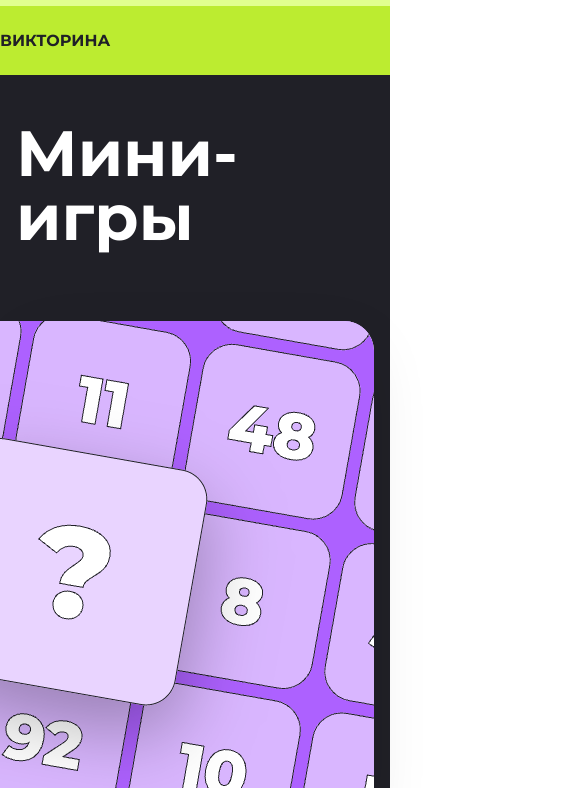
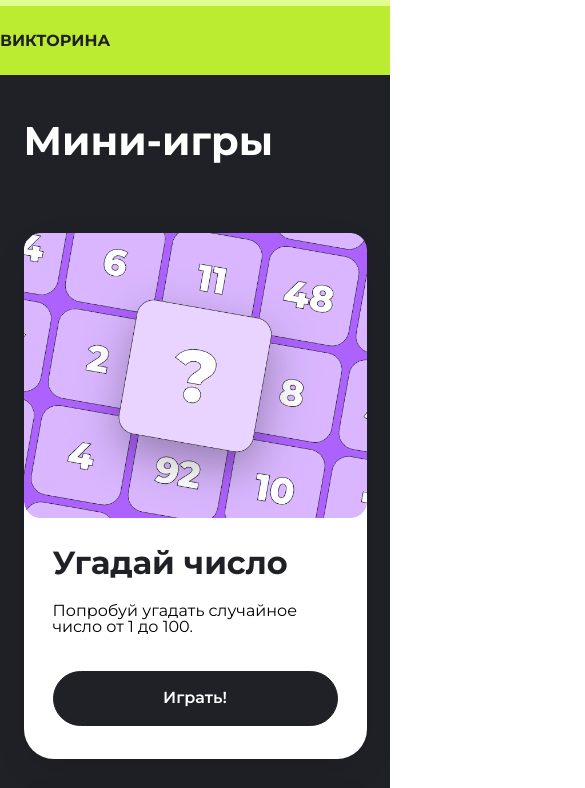
Before and after one commit to maloyyyt/2-nd-course-hw, a plain HTML site: page index.html in a window 390 px wide. Shown: the part 680-1468 px from the top of the page, 585 px wide, since content can reach past the window. Drawn offline with Linux system fonts and the light colour scheme.

Commit message:
hw4 done

```diff
--- a/_mobile.scss
+++ b/_mobile.scss
@@ -70,4 +70,82 @@
     .games {
         display: none;
     }
+    .minigames {
+        display: flex;
+        flex-direction: column;
+        align-items: center;
+        &__title {
+            color: rgba(255, 255, 255, 1);
+            font-family: Montserrat;
+            font-size: 40px;
+            font-weight: 700;
+            line-height: 100%;
+            letter-spacing: 0px;
+            text-align: left;
+        }
+    }
+    .card-mini {
+        display: flex;
+        gap: 32px;
+        flex-direction: column;
+        align-items: center;
+        &__content {
+            display: flex;
+            flex-direction: column;
+            justify-content: flex-start;
+            align-items: flex-start;
+            border-radius: 30px;
+            box-shadow: 0px 11.44px 38.33903884887695px -6.87px rgba(0, 0, 0, 0.13);
+            background: rgba(255, 255, 255, 1);
+            width: 343px;
+        }
+        &__title {
+            color: rgba(32, 32, 39, 1);
+            font-family: Montserrat;
+            font-size: 32px;
+            font-weight: 700;
+            line-height: 100%;
+            letter-spacing: 0px;
+            text-align: left;
+        }
+        &__subtitle {
+            color: rgba(0, 0, 0, 1);
+            font-family: Montserrat;
+            font-size: 16px;
+            font-weight: 400;
+            line-height: 100%;
+            letter-spacing: 0px;
+            text-align: left;
+        }
+        &__img {
+            width: 343px;
+            height: 284.93px;
+        }
+        &__box {
+            width: 284.93px;
+            padding: 29px;
+            padding-bottom: 33px;
+        }
+        &__button {
+            width: 285px;
+            height: 55px;
+            display: flex;
+            flex-direction: row;
+            justify-content: center;
+            align-items: center;
+            gap: 10;
+            padding: 16px 28px 16px 28px;
+            box-sizing: border-box;
+            border: 1px solid rgba(32, 32, 39, 1);
+            border-radius: 60px;
+            background: rgba(32, 32, 39, 1);
+            color: rgba(255, 255, 255, 1);
+            font-family: Montserrat;
+            font-size: 16px;
+            font-weight: 600;
+            line-height: 20px;
+            letter-spacing: 0%;
+            text-align: center;
+        }
+    }
 }
--- /dev/null
+++ b/hw_js/hw4.js
@@ -0,0 +1,48 @@
+//1 задание
+console.log("Привет");
+console.log("Привет");
+
+//2 задание
+for (let i = 1; i <= 5; i++) {
+  console.log(i);
+}
+
+//3 задание
+for (let i = 7; i <= 22; i++) {
+  console.log(i);
+}
+
+//4 задание
+const obj = {
+  "Коля": '200',
+  "Вася": '300',
+  "Петя": '400'
+};
+
+for (let key in obj) {
+  console.log(`${key} — зарплата ${obj[key]} долларов`);
+}
+
+//5 задание
+let n = 1000;
+let num = 0;
+
+while (n >= 50) {
+  n /= 2;
+  num++;
+}
+
+console.log(`Результат деления: ${n}`);
+console.log(`Количество итераций: ${num}`);
+
+//6 задание
+const firstFriday = 3;
+let fridays = [];
+
+for (let day = firstFriday; day <= 31; day += 7) {
+  fridays.push(day);
+}
+
+fridays.forEach(day => {
+  console.log(`Сегодня пятница, ${day}-е число. Необходимо подготовить отчет.`);
+});
--- a/index.html
+++ b/index.html
@@ -91,50 +91,50 @@
                 <div class="minigames__card-item">
                     <div class="card-mini">
                         <article class="card-mini__content reverse">
-                            <img src="img/mini_card1.png" alt="Изображение Игры Угадай число">
+                            <img src="img/mini_card1.png" class="card-mini__img" alt="Изображение Игры Угадай число">
                             <div class="card-mini__box">
                                 <p class="card-mini__title">Угадай число</p>
-                                <p class="card-mini__subtitle">Попробуй угадать случайное<br>число от 1 до 100.</p>
+                                <p class="card-mini__subtitle">Попробуй угадать случайное число от 1 до 100.</p>
                                 <a href="#" class="card-mini__button">Играть!</a>
                             </div>
                         </article>
                         <article class="card-mini__content">
-                            <img src="img/mini_card2.png" alt="Изображение Игры Простая арифметика">
+                            <img src="img/mini_card2.png" class="card-mini__img" alt="Изображение Игры Простая арифметика">
                             <div class="card-mini__box">
                                 <p class="card-mini__title">Простая арифметика</p>
-                                <p class="card-mini__subtitle">Попробуй решить простые<br>арифметические задачи.</p>
+                                <p class="card-mini__subtitle">Попробуй решить простые арифметические задачи.</p>
                                 <a href="#" class="card-mini__button">Играть!</a>
                             </div>
                         </article>
                         <article class="card-mini__content reverse">
-                            <img src="img/mini_card3.png" alt="Изображение Игры Переверни текст">
+                            <img src="img/mini_card3.png" class="card-mini__img" alt="Изображение Игры Переверни текст">
                             <div class="card-mini__box">
                                 <p class="card-mini__title">Переверни текст</p>
-                                <p class="card-mini__subtitle">Попробуй ввести текст, который<br>будет перевернут.</p>
+                                <p class="card-mini__subtitle">Попробуй ввести текст, который будет перевернут.</p>
                                 <a href="#" class="card-mini__button">Играть!</a>
                             </div>
                         </article>
                         <article class="card-mini__content">
-                            <img src="img/mini_card4.png" alt="Изображение Игры Камень, ножницы, бумага">
+                            <img src="img/mini_card4.png" class="card-mini__img" alt="Изображение Игры Камень, ножницы, бумага">
                             <div class="card-mini__box">
                                 <p class="card-mini__title">Камень,<br>ножницы,<br>бумага</p>
-                                <p class="card-mini__subtitle">Сыграй в популярную игру<br>против компьютера.</p>
+                                <p class="card-mini__subtitle">Сыграй в популярную игру против компьютера.</p>
                                 <a href="#" class="card-mini__button">Играть!</a>
                             </div>
                         </article>
                         <article class="card-mini__content reverse">
-                            <img src="img/mini_card5.png" alt="Изображение Игры Простая викторина">
+                            <img src="img/mini_card5.png" class="card-mini__img" alt="Изображение Игры Простая викторина">
                             <div class="card-mini__box">
                                 <p class="card-mini__title">Простая викторина</p>
-                                <p class="card-mini__subtitle">Отвечай на вопросы викторины<br>c вариантами ответов.</p>
+                                <p class="card-mini__subtitle">Отвечай на вопросы викторины c вариантами ответов.</p>
                                 <a href="#" class="card-mini__button">Играть!</a>
                             </div>
                         </article>
                         <article class="card-mini__content">
-                            <img src="img/mini_card6.png" alt="Изображение Игры Угадай число">
+                            <img src="img/mini_card6.png" class="card-mini__img" alt="Изображение Игры Угадай число">
                             <div class="card-mini__box">
-                                <p class="card-mini__title">Генератор<br>случайных<br>цветов</p>
-                                <p class="card-mini__subtitle">Игра, в которой при клике на кнопку<br>фон страницы меняется на случайный.</p>
+                                <p class="card-mini__title">Генератор случайных<br>цветов</p>
+                                <p class="card-mini__subtitle">Игра, в которой при клике на кнопку фон страницы меняется на случайный.</p>
                                 <a href="#" class="card-mini__button">Играть!</a>
                             </div>
                         </article>
--- a/style.scss
+++ b/style.scss
@@ -302,7 +302,8 @@
     justify-content: center;
     flex-direction: row;
     align-items: center;
-    padding: 60px 578px;
+    padding-top: 60px;
+    padding-bottom: 60px;
     &__title {
         color: rgba(0, 0, 0, 1);
         font-family: Montserrat;
```
Also changed, not shown: style.css, 1 other file.
